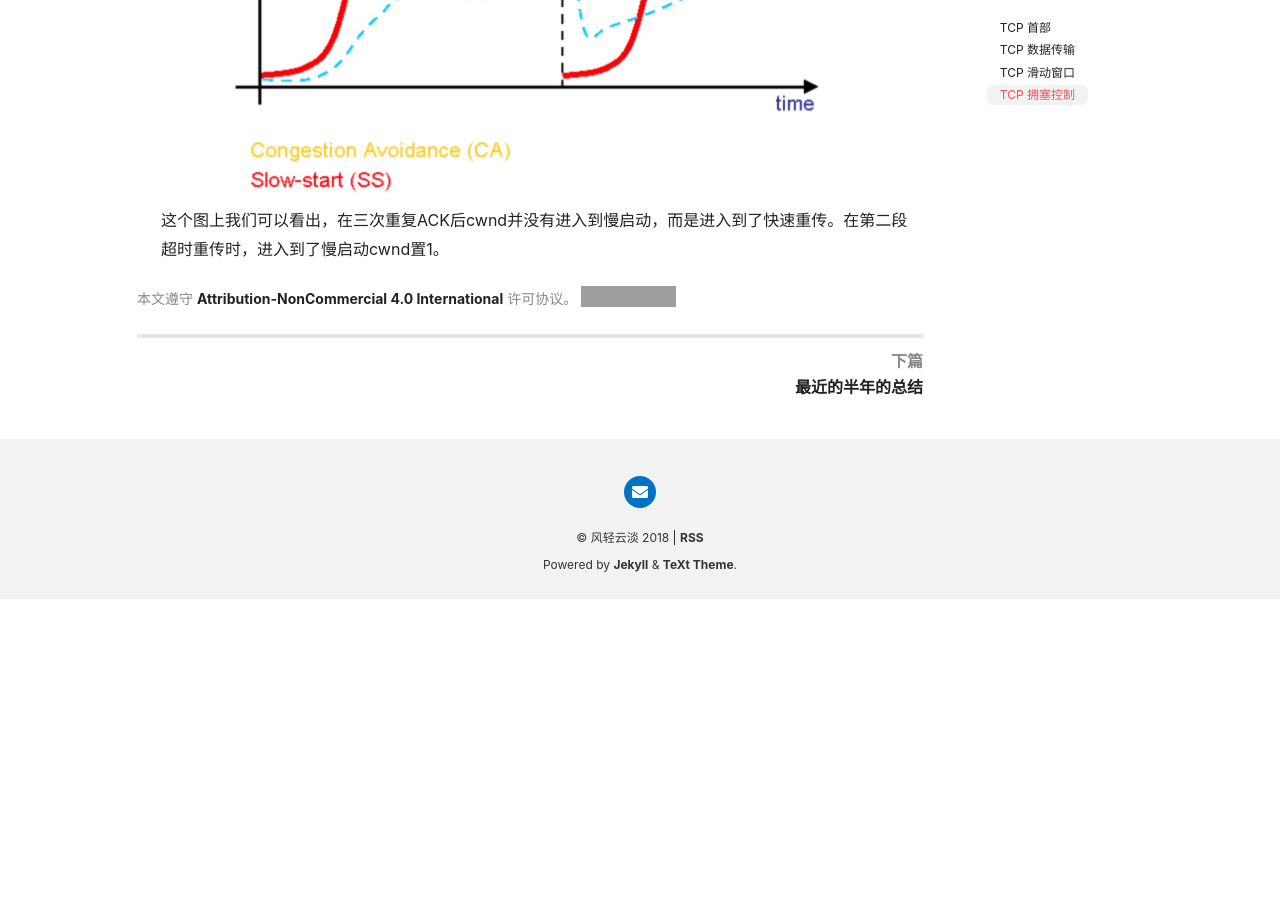
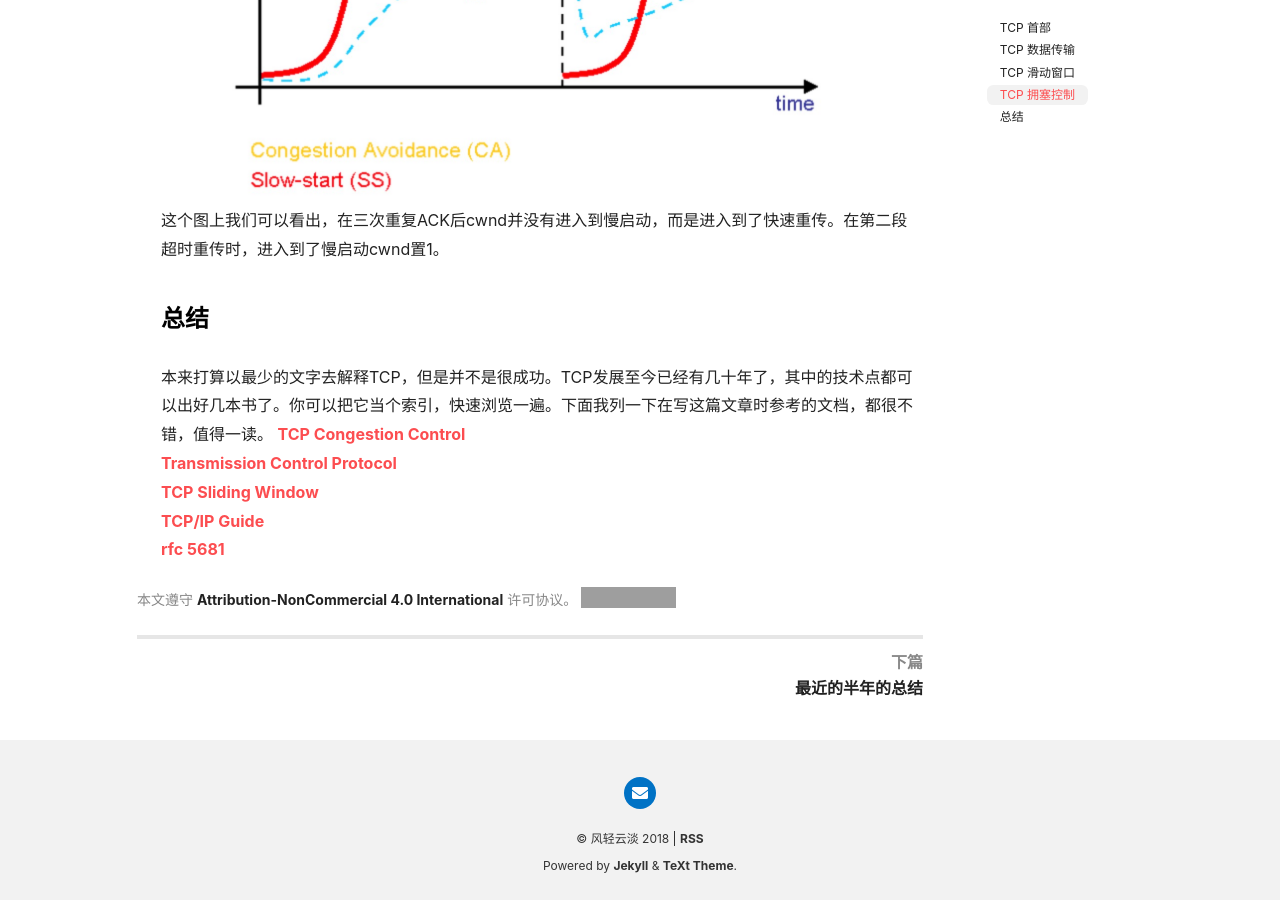
Before and after one commit to zhaodezhen/dezhen.github.io, a Jekyll site: the page built from _posts/2019-03-23-Transmission Control Protocol.md, in a window 1280 px wide and 900 px high, scrolled down 6803 px. Built offline with Jekyll 4.4.1, drawn with Linux system fonts in a browser that asks for light colours; nearby versions of some CDN libraries; before the commit the page ends 7402 px from its top, so only the background shows below that; grey boxes are pictures that could not be loaded.

Commit message:
Update 2019-03-23-Transmission Control Protocol.md

```diff
--- a/_posts/2019-03-23-Transmission Control Protocol.md
+++ b/_posts/2019-03-23-Transmission Control Protocol.md
@@ -10,6 +10,7 @@ TCP/IP是一种面向连接的、可靠的、基于字节流的传输层通信
 ![tcp header.jpg]({{site.baseurl}}/assets/images/tcp header.jpg)
 - Port
 每个TCP数据段都包含源端口和目的端口号，用于寻找发送端和接收端的应用进程。这两个值加上IP首部中的源端IP和目的端IP地址唯有时候我们也会把它称为socket四元组（源IP地址、目的IP地址、源端口、目的端口）
+<!--more-->
 - Sequence number
 序列号用来标识从TCP发送端向TCO接收端发送的数据字节流，它标识在这个报文段中的第一个数据字节。序号是32 bit的无符号数，序号到达232－1后又从0开始。TCP为应用层提供全双工服务。这意味数据能在两个方向上独立地进行传输。因此，连接的每一端必须保持每个方向上的传输数据序号。
 - Acknowledgment number
@@ -95,3 +96,10 @@ TCP不仅可以可以控制端到端的数据传输，还可以对网络上的
 当接收端收到一个顺序混乱的数据，它应该立刻回复一个重复的ACK。这个ACK的目的是通知发送端收到了一个顺序紊乱的数据段，以及期望的序列号。发送端收到这个重复的ACK可能有多种原因，可能丢失或者是网络对数据重新排序等。在收到三个重复ACK之后（包含第一次收到的一共四个同样的ACK），TCP不等重传定时器超时就重传看起来已经丢失（可能数据绕路并没有丢失）的数据段。因为这个在网络上并没有超时重传那么恶劣，所以不会进入慢启动，**而进入快速恢复**。快速恢复首先会把ssthresh减半(一般还会四舍五入到数据段的倍数)，然后cwnd=ssthresh+收到重复ACK报文段累计的大小。
 ![1553401836470.jpg]({{site.baseurl}}/assets/images/1553401836470.jpg)
 这个图上我们可以看出，在三次重复ACK后cwnd并没有进入到慢启动，而是进入到了快速重传。在第二段超时重传时，进入到了慢启动cwnd置1。
+### 总结
+本来打算以最少的文字去解释TCP，但是并不是很成功。TCP发展至今已经有几十年了，其中的技术点都可以出好几本书了。你可以把它当个索引，快速浏览一遍。下面我列一下在写这篇文章时参考的文档，都很不错，值得一读。
+[TCP Congestion Control](https://www.net.t-labs.tu-berlin.de/teaching/computer_networking/03.07.htm)
+[Transmission Control Protocol](https://en.wikipedia.org/wiki/Transmission_Control_Protocol)
+[TCP Sliding Window](http://www.cs.uni.edu/~diesburg/courses/cs3470_fa14/sessions/s29/s29.pdf)
+[TCP/IP Guide](http://www.tcpipguide.com/free/t_TCPSlidingWindowDataTransferandAcknowledgementMech-5.htm)
+[rfc 5681](https://tools.ietf.org/html/rfc5681#section-9.1)
```
